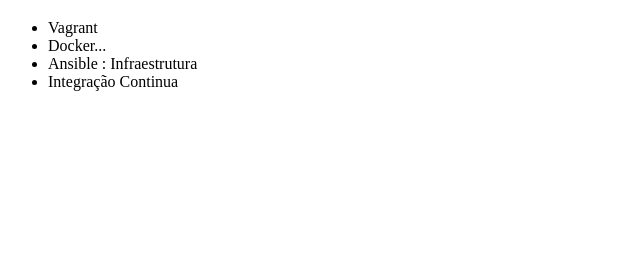
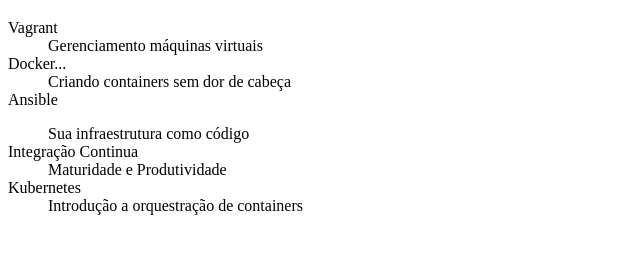
Before and after one commit to luizhenrlimaa/alura-git, a plain HTML site: page index.html in a window 1280 px wide. Shown: the part 61-314 px from the top of the page, without its empty margins (0-640 px from the left). Drawn offline with Linux system fonts and the light colour scheme.

Commit message:
Trocando ul por dl
Separando e modificando a lista

```diff
--- a/index.html
+++ b/index.html
@@ -8,11 +8,21 @@
 
     <h1>Cursos de DevOps</h1>
 
-    <ul>
-        <li>Vagrant</li>
-        <li>Docker...</li>
-        <li>Ansible : Infraestrutura</li>
-        <li>Integração Continua</li>
-    </ul>
+    <dl>
+        <dt>Vagrant</dt>
+        <dd>Gerenciamento máquinas virtuais</dd>
+
+        <dt>Docker...</dt>
+        <dd>Criando containers sem dor de cabeça</dd>
+
+        <dt>Ansible</dl>
+        <dd>Sua infraestrutura como código</dd>
+
+        <dt>Integração Continua</dt>
+        <dd>Maturidade e Produtividade</dd>
+
+        <dt>Kubernetes</dt>
+        <dd>Introdução a orquestração de containers</dd>
+    </dl>
 </body>
 </html>
```
